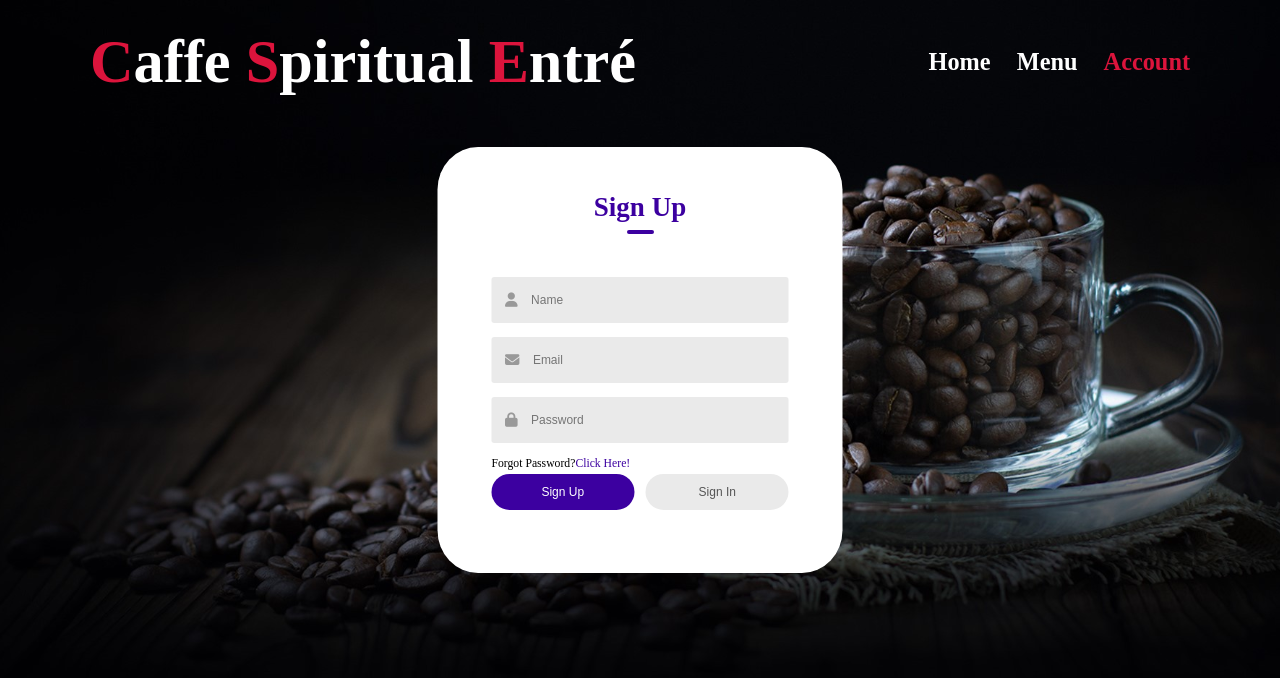
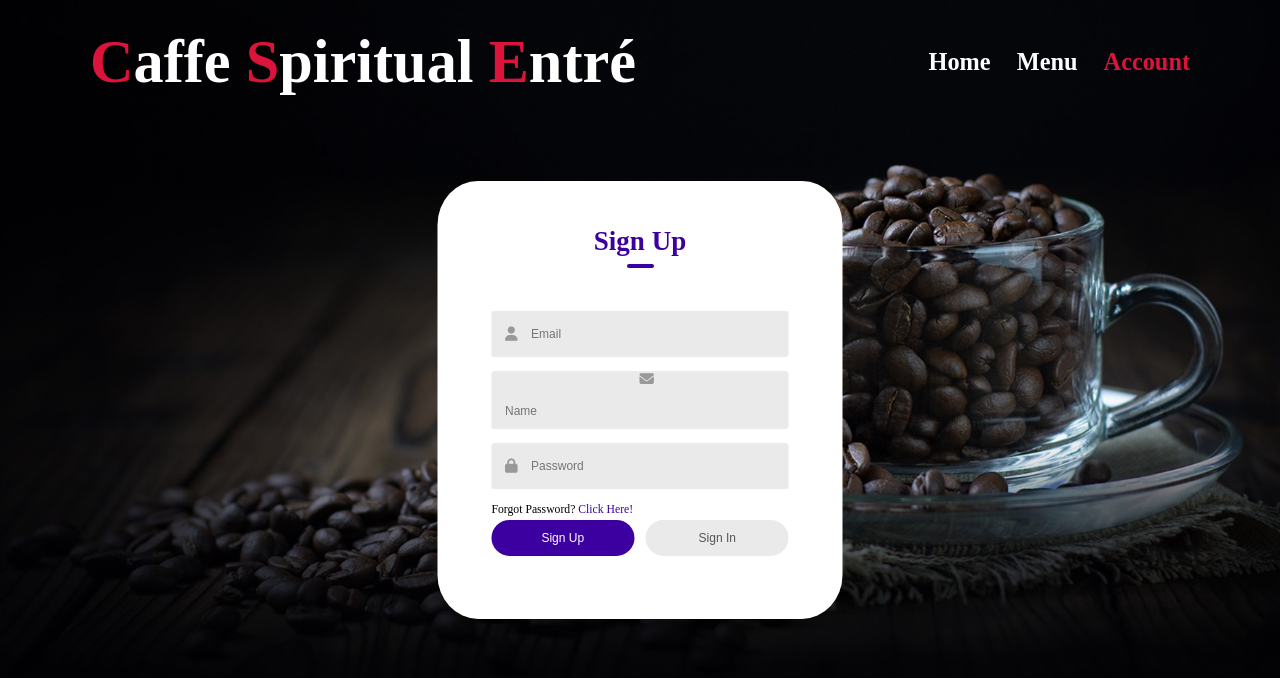
Before and after one commit to AbhinavGupta-012/Caffe-Spiritual-Entre, a plain HTML site: page HTML/Login.html in a window 1280 px wide. Both pictures are taken after a click on the button "Sign Up". Shown: the top 678 px of the page. Drawn offline with Linux system fonts and the light colour scheme.

Commit message:
fixed minor inconsistencies

```diff
--- a/CSS/login.css
+++ b/CSS/login.css
@@ -10,7 +10,6 @@ body{
     background-image: url("..\\Images\\bean.jpg");
     background-position: center;
     background-size: cover;
-    position: relative;
 }
 .form-box{
     width: 90%;
@@ -72,6 +71,7 @@ form p a{
     text-decoration: none;
     color: #3c00a0;
 }
+
 .btn-field{
     width: 100%;
     display: flex;
--- a/HTML/Login.html
+++ b/HTML/Login.html
@@ -8,7 +8,7 @@
 			<link rel = "stylesheet" type = "text/css" href = "..\CSS\main.css">
 			<link rel = "stylesheet" type = "text/css" href = "..\CSS\navigation.css">
 			<link rel = "stylesheet" type = "text/css" href = "..\CSS\span.css">
-			<link rel = "stylesheet" href = "..\CSS\login.css">
+			<link rel = "stylesheet" type = "text/css" href = "..\CSS\login.css">
 			<link rel = "icon" href = "..\Images\coffe icon.jpg">
 			<script src = "http://kit.fontawesome.com/c4254e24a8.js" crossorigin = "anonymous"></script>
 		</head>
@@ -23,45 +23,44 @@
 			</div>
 			<div class = "container">
 				<div class = "form-box">
-					<h1 id = "Title"> Sign Up 	</h1>
+					<h1 id = "Title"> Sign Up </h1>
 					<form>
-						<div class="input-box">
-							<div class="input-field" id="nameField">
-								<i class="fa-solid fa-user"></i>
-								<input type="text" placeholder="Name">
+						<div class = "input-box">
+							<div class = "input-field">
+								<i class = "fa-solid fa-user"> </i>
+								<input type = "email" placeholder = "Email">
 							</div>
-							<div class="input-field">
-								<i class="fa-solid fa-envelope"></i>
-								<input type="email" placeholder="Email">
+							<div class = "input-field"  id = "nameField">
+								<i class = "fa-solid fa-envelope"></i>
+								<input type = "text" placeholder = "Name">
 							</div>
-							<div class="input-field">
-								<i class="fa-solid fa-lock"></i>
-								<input type="password" placeholder="Password">
+							<div class = "input-field">
+								<i class = "fa-solid fa-lock"></i>
+								<input type = "password" placeholder = "Password">
 							</div>
-							<p>Forgot Password?<a href="#">Click Here!</a></p>
+							<p> Forgot Password? <a href = "#"> Click Here! </a> </p>
 						</div>
-						<div class="btn-field">
-							<button type="button" id="signupBtn">Sign Up</button>
-							<button type="button" id= "signinBtn" class="disable">Sign In</button>
-
+						<div class = "btn-field">
+							<button type = "button" id = "signupBtn"> Sign Up </button>
+							<button type = "button" id = "signinBtn" class = "disable"> Sign In </button>
 						</div>
 					</form>
 				</div>
 			</div>
 			<script>
-				let signupBtn= document.getElementById("signupBtn");
-				let signinBtn= document.getElementById("signinBtn");
-				let nameField= document.getElementById("nameField");
-				let title= document.getElementById("title");
+				let signupBtn = document.getElementById("signupBtn");
+				let signinBtn = document.getElementById("signinBtn");
+				let nameField = document.getElementById("nameField");
+				let title = document.getElementById("Title");
 				signinBtn.onclick = function(){
-					nameField.style.maxHeight="0";
-					title.innerHTML="sign In";
+					nameField.style.display = "none";
+					title.innerHTML = "Sign In";
 					signupBtn.classList.add("disable");
 					signinBtn.classList.remove("disable");
 				}
-				signinBtn.onclick = function(){
-					nameField.style.maxHeight="0";
-					title.innerHTML="sign In";
+				signupBtn.onclick = function(){
+					nameField.style.display = "block";
+					title.innerHTML = "Sign Up";
 					signupBtn.classList.remove("disable");
 					signinBtn.classList.add("disable");
 				}
```
